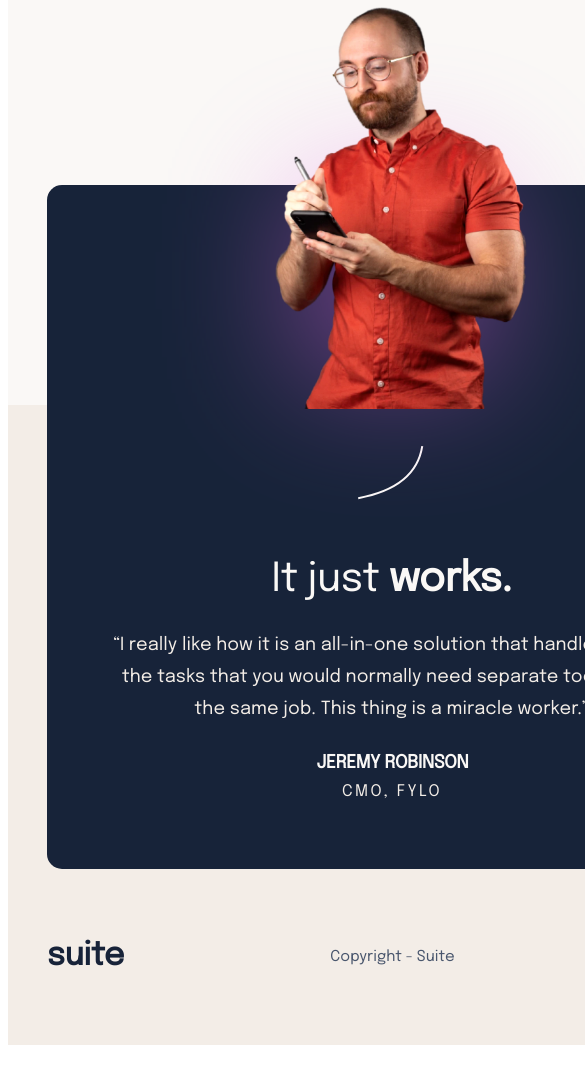
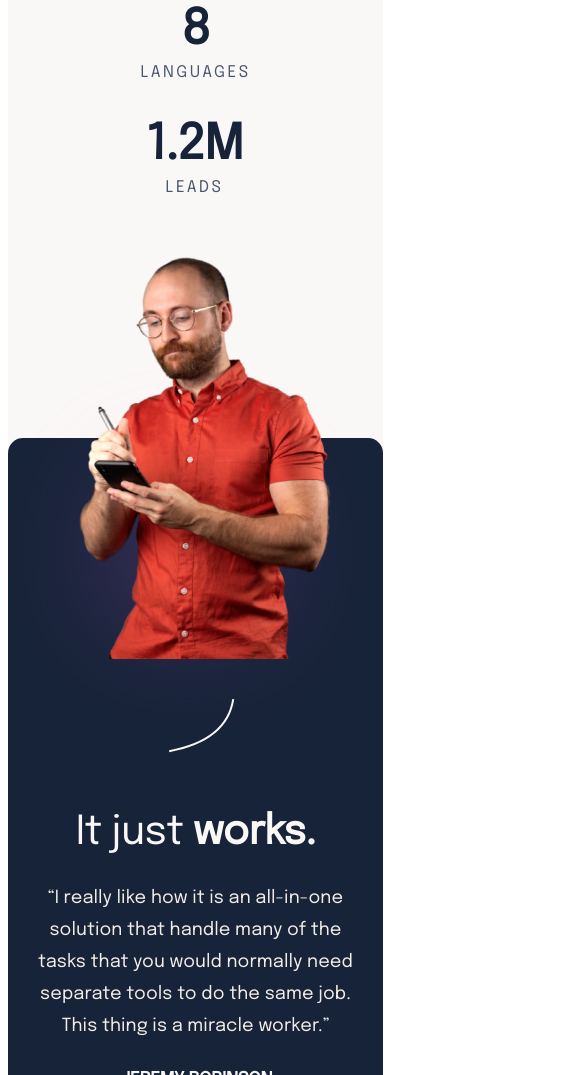
Before and after one commit to AduseiRansford/Phase1_Project, a plain HTML site: page index.html in a window 390 px wide. Shown: the part 925-2000 px from the top of the page, 585 px wide, since content can reach past the window. Before the commit the page ends 1978 px from the top, so only its background shows below. Drawn offline with Linux system fonts and the light colour scheme.

Commit message:
Update index.html

```diff
--- a/index.html
+++ b/index.html
@@ -53,12 +53,14 @@
 
     <div class="footer-rectangle"></div>
 
-    <section class="body">
-      <div class="text-box">
+    <div class="body">
+      <div class="box">
+      </div>
+    </div>
+
     <h2>
       It just <strong>works.</strong>
     </h2>
-
     <div class="all-in-one-solution">
       <p class="solution">
         “I really like how it is an all-in-one solution that handle many of
@@ -71,8 +73,6 @@
       <div class="CEO">JEREMY ROBINSON</div>
       <div class="CMO">CMO, FYLO</div>
     </div>
-      </div>
-    </section>
 
     <div class="curve-2">
       <img src="pattern-curved-line-2.svg" alt="pattern-curved-line-2">
@@ -347,8 +347,8 @@ h2{
   position: absolute;
   width: 299px;
   height: 56px;
-  left: 634px;
-  top: 40px;
+  left: 801px;
+  top: 1060px;
   font-family: 'Epilogue';
   font-style: normal;
   font-weight: 400;
@@ -362,8 +362,8 @@ h2{
   position: absolute;
   width: 350px;
   height: 175px;
-  left: 634px;
-  top: 165px;
+  left: 801px;
+  top: 1156px;
   bottom: 26.56%;
   font-family: 'Epilogue';
   font-style: normal;
@@ -378,8 +378,8 @@ h2{
   position: absolute;
   width: 165px;
   height: 32px;
-  left: 634px;
-  top: 399px;
+  left: 801px;
+  top: 1371px;
   font-family: 'Epilogue';
   font-style: normal;
   font-weight: 700;
@@ -393,8 +393,8 @@ h2{
   position: absolute;
   width: 165px;
   height: 32px;
-  left: 634px;
-  top: 431px;
+  left: 801px;
+  top: 1403px;
   font-family: 'Epilogue';
   font-style: normal;
   font-weight: 400;
@@ -494,7 +494,7 @@ h2{
 @media (max-width: 768px) {
   .main{
     position: relative;
-    width: 768px;
+    max-width: 768px;
     height: 1962px;
     background: #FAF8F6;
     overflow: hidden;
@@ -731,8 +731,8 @@ h2{
     position: absolute;
     width: 573px;
     height: 48px;
-    left: 58px;
-    top: 338px;
+    left: 97px;
+    top: 1440px;
     font-family: 'Epilogue';
     font-style: normal;
     font-weight: 400;
@@ -746,8 +746,8 @@ h2{
   .solution{
     position: absolute;
     width: 573px;
-    left: 58px;
-    top: 426px;
+    left: 97px;
+    top: 1528px;
     bottom: 34.75%;
     font-family: 'Epilogue';
     font-style: normal;
@@ -763,8 +763,8 @@ h2{
     position: absolute;
     width: 165px;
     height: 32px;
-    left: 263px;
-    top: 562px;
+    left: 302px;
+    top: 1664px;
     font-family: 'Epilogue';
     font-style: normal;
     font-weight: 700;
@@ -779,8 +779,8 @@ h2{
     position: absolute;
     width: 190px;
     height: 26px;
-    left: 250px;
-    top: 594px;
+    left: 289px;
+    top: 1696px;
     bottom: 0%;
     font-family: 'Epilogue';
     font-style: normal;
@@ -863,11 +863,12 @@ h2{
 
 
 /*media query for mobile mode*/
-@media (max-width: 375px) {
+@media (max-width: 573px) {
   .main{
     position: relative;
     width: 375px;
     height: 2389px;
+    overflow: hidden;
     background: #FAF8F6;
     font-family: 'Epilogue';
     font-style: normal;
@@ -889,7 +890,9 @@ h2{
 
   .request-button--top{
     position: absolute;
-    left: 150px;
+    width: 182px;
+    height: 48px;
+    left: 177px;
     top: 24px;
     border: 1px solid #172339;
     border-radius: 6px;
@@ -915,7 +918,7 @@ h2{
     width: 343px;
     height: 89px;
     left: 16px;
-    top: 155.32px;
+    top: 125px;
     font-family: 'Epilogue';
     font-style: normal;
     font-weight: 700;
@@ -930,7 +933,7 @@ h2{
     width: 343px;
     height: 84px;
     left: 16px;
-    top: 276px;
+    top: 250px;
     font-family: 'Epilogue';
     font-style: normal;
     font-weight: 400;
@@ -1084,7 +1087,6 @@ h2{
     width: 375px;
     height: 748px;
     left: 0px;
-    right: 0px;
     top: 1355px;
     background: #172339;
     border-radius: 15px;
@@ -1101,8 +1103,9 @@ h2{
   h2{
     position: absolute;
     height: 48px;
-    left: 0%;
-    right: 0%;
+    width: 375px;
+    height: 48px;
+    left: 0px;
     top: 1693px;
     font-family: 'Epilogue';
     font-style: normal;
@@ -1110,7 +1113,7 @@ h2{
     font-size: 40px;
     line-height: 48px;
     text-align: center;
-    letter-spacing: -0.416667px;
+    letter-spacing: -0.42px;
     color: #FAF8F6;
   }
 
@@ -1119,6 +1122,7 @@ h2{
     width: 343px;
     height: 160px;
     left: 16px;
+    right: 16px;
     top: 1781px;
     bottom: 17.44%;
     font-family: 'Epilogue';
@@ -1166,7 +1170,7 @@ h2{
 
   .footer-rectangle{
     position: absolute;
-    width: 377px;
+    width: 375px;
     height: 420px;
     left: 0px;
     top: 1969px;
```
Lines whose indentation alone changed are shown as unchanged.
